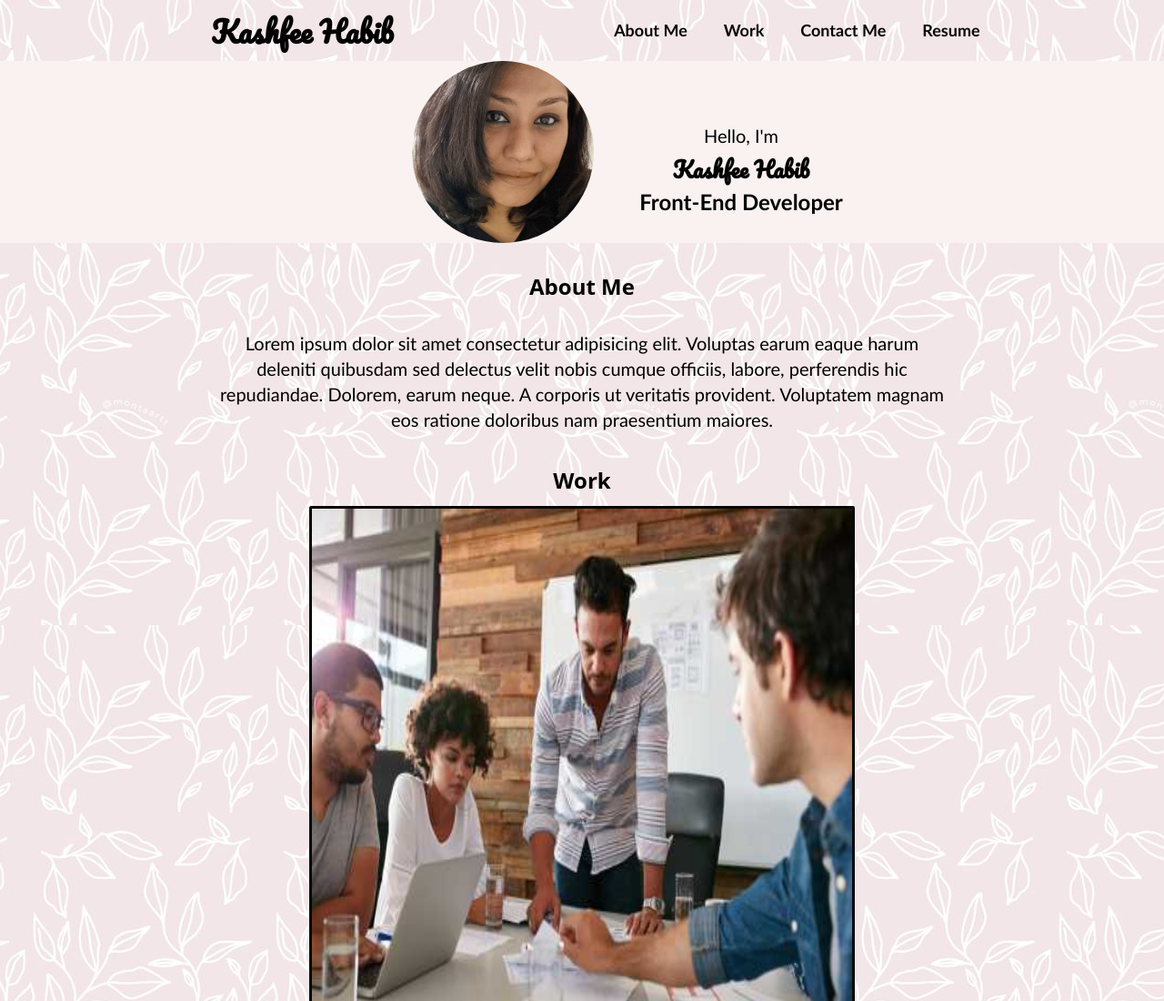
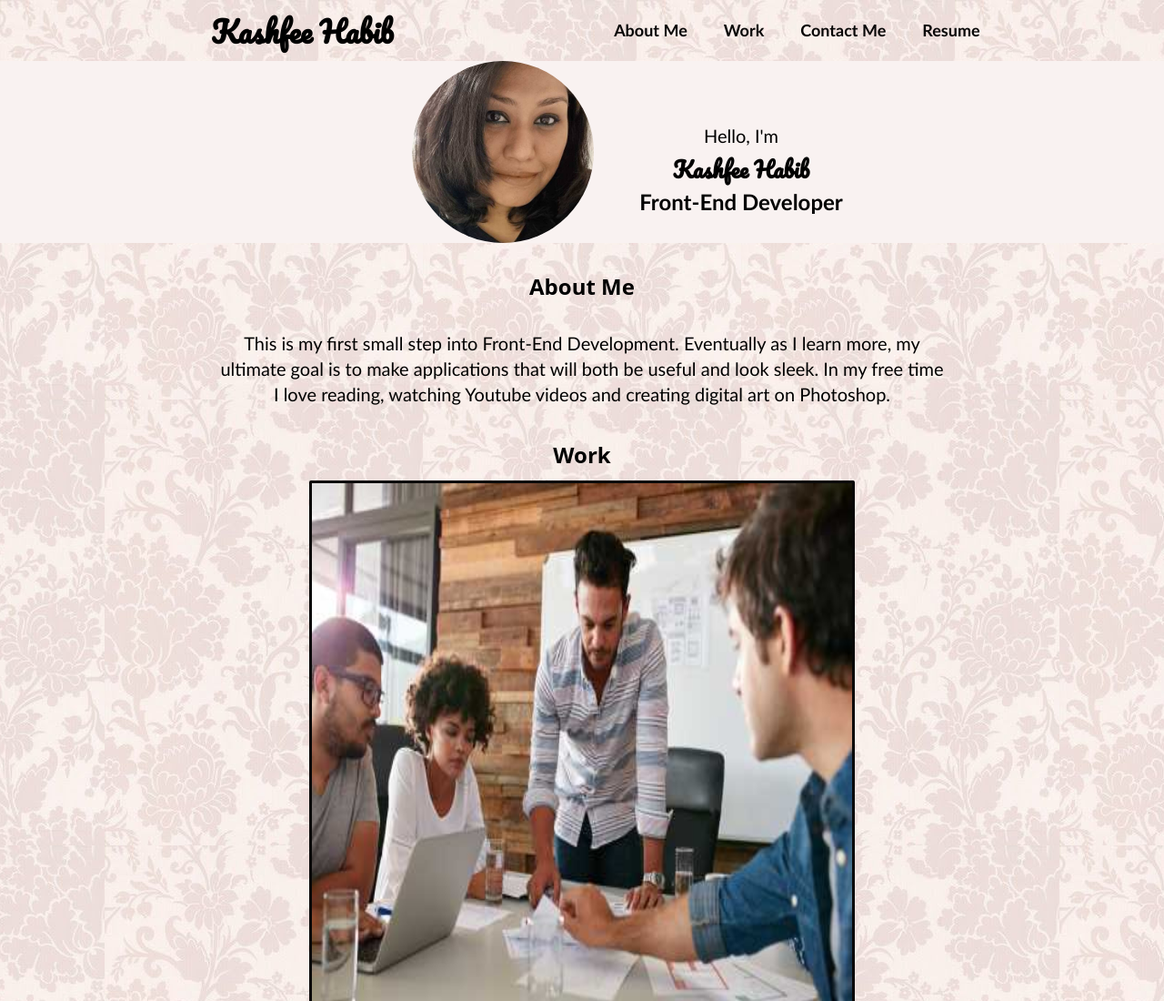
Before and after one commit to KashfeeH/Portfolio, a plain HTML site: page index.html in a window 1280 px wide. Shown: the top 1100 px of the page at 91% size. Drawn offline with Linux system fonts and the light colour scheme.

Commit message:
made final changes to the css and index files

```diff
--- a/assets/css/style.css
+++ b/assets/css/style.css
@@ -7,6 +7,7 @@
 
 :root{
   --background-color: #F9f2f1;
+  --bg-color:#DBBDBE;
   --text-decoration-color: black;
   --display: flex;
   --justify-content: center;
@@ -14,8 +15,7 @@
   --align-items: center;
   --border: solid;
   --border-radius: 2px;
-
-
+  --font-size: 20px;
 }
 
 body {
@@ -33,7 +33,7 @@ h1, h2, h3, h4, h5, h6 {
 }
 
 a{
-  font-size: 20px;
+  font-size: var(--font-size);
   color: rgb(8, 7, 7);
   text-decoration-color:var(--text-decoration-color);
   transition: 0.7s ease;
@@ -46,14 +46,14 @@ a:hover{
 }
 
 p{
-  font-size: 20px;
+  font-size: var(--font-size);
   line-height: 140%;
   margin-bottom: 5px;
  }
 
 /* .......................Begin styling main logo/Nav section ......................... */
  header{
-  background-image: url("/assets/images/florals.jpg");
+  background-image: url("/assets/images/florals2.jpg");
   background-repeat: repeat;
   width: 100%;
   display: var(--display);
@@ -86,7 +86,6 @@ nav ul li a{
   justify-content: var(--justify-content);
   align-items: var(--align-items);
   width: 100%;
-
   }
 
 .header-right{
@@ -100,7 +99,7 @@ nav ul li a{
   }
 
   .image-left{
-    background-image: url("/assets/images/kashfee1.jpg");
+    background-image: url("/assets/images/kashfee.jpg");
     height: 200px;
     width: 200px;
     background-position: center;
@@ -118,12 +117,11 @@ nav ul li a{
     padding-top: 30px;
     padding-bottom: 10px;
     font-family: system-ui, -apple-system, BlinkMacSystemFont, 'Segoe UI', Roboto, Oxygen, Ubuntu, Cantarell, 'Open Sans', 'Helvetica Neue', sans-serif;
-
   }
 
 .page-wrapper{
-    background-color: #DBBDBE;
-    background-image: url("/assets/images/florals.jpg");
+    background-color: var(--bg-color);
+    background-image: url("/assets/images/florals2.jpg");
     background-position: center;
     background-repeat: repeat;
   }
@@ -241,7 +239,7 @@ header{
  flex-flow: wrap;
 }
 
- nav ul{
+nav ul{
  flex-direction: column;
  justify-content: left;
 }
--- a/index.html
+++ b/index.html
@@ -44,12 +44,10 @@
     <h2 class="heading">About Me</h2>
     <section id="AboutMe" class="page-section" >
     <div class="education-info">
-      <p>Lorem ipsum dolor sit amet consectetur adipisicing elit.
-      Voluptas earum eaque harum deleniti quibusdam sed delectus
-      velit nobis cumque officiis,
-      labore, perferendis hic repudiandae. Dolorem, earum neque.
-      A corporis ut veritatis provident. Voluptatem magnam eos ratione
-      doloribus nam praesentium maiores.</p>
+      <p>This is my first small step into Front-End Development.
+      Eventually as I learn more, my ultimate goal is to make applications
+      that will both be useful and look sleek.
+      In my free time I love reading, watching Youtube videos and creating digital art on Photoshop.</p>
     </div>
     </section>
 
```
Also changed, not shown: assets/images/florals.jpg (deleted), assets/images/florals2.jpg (added), assets/images/kashfee.jpg (added), assets/images/kashfee1.jpg (deleted).
